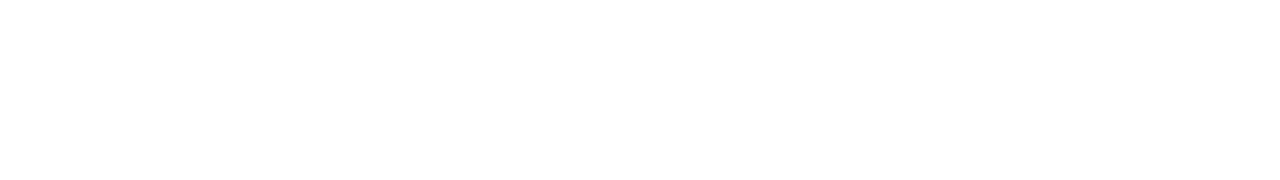
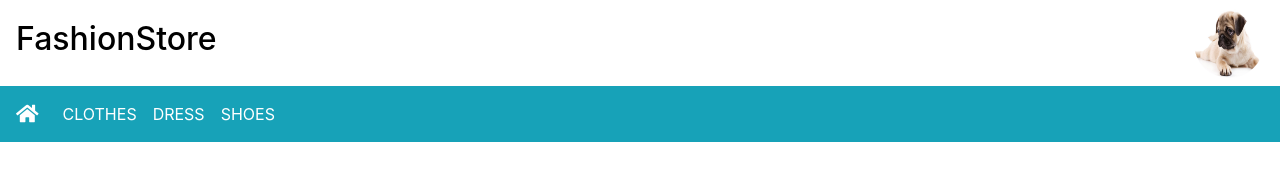
Before and after one commit to vanvusontrang/FashionStore, a plain HTML site: page index.html in a window 1280 px wide. Drawn offline with nearby package versions, Linux system fonts and the light colour scheme.

Commit message:
index.html

```diff
--- a/css/style.css
+++ b/css/style.css
@@ -0,0 +1,13 @@
+/* avatar image */
+#avatar {
+    width: 60px;
+    height: 60px;
+  }
+/*remove underline link*/
+#homelink {
+    text-decoration: none;
+    color: black;
+}
+nav ul li a {
+    text-decoration: none;
+}
--- a/index.html
+++ b/index.html
@@ -8,13 +8,44 @@
     <script src="https://cdn.jsdelivr.net/npm/jquery@3.5.1/dist/jquery.slim.min.js"></script>
     <script src="https://cdn.jsdelivr.net/npm/popper.js@1.16.1/dist/umd/popper.min.js"></script>
     <script src="https://cdn.jsdelivr.net/npm/bootstrap@4.6.1/dist/js/bootstrap.bundle.min.js"></script>
-
+    <link rel="stylesheet" href="css/style.css">
+    <!--font awesome-->
+    <link rel="stylesheet" href="https://pro.fontawesome.com/releases/v5.10.0/css/all.css" integrity="sha384-AYmEC3Yw5cVb3ZcuHtOA93w35dYTsvhLPVnYs9eStHfGJvOvKxVfELGroGkvsg+p" crossorigin="anonymous"/>
     <title>Welcome</title>
 </head>
+<!--Main-->
 <body>
-    <!--Main-->
-    <div class="container-fluid">
-
-    </div>
+    <!--Header Navbar-->
+    <nav class="main-header navbar navbar-expand navbar-light">
+        <ul class="navbar-nav mr-auto">
+            <li class="nav-item">
+                <a id="homelink" href="index.html"><h2>FashionStore</h2></a>
+            </li>
+        </ul>
+        <ul class="navbar-nav ml-auto">
+            <li class="nav-item">
+                <img src="img/dogs.jpg" class="rounded-circle" alt="avatar"width="70" height="70">
+            </li>
+        </ul>
+    </nav>
+    <!--Tools Navbar-->
+    <nav class="navbar navbar-expand-sm bg-info navbar-dark">
+        <ul class="navbar-nav">
+            <a class="navbar-brand" href="index.html">
+                <i class="fas fa-home py-0"></i>
+            </a>
+        </ul>
+        <ul class="navbar-nav">
+            <li class="nav-item">
+                <a href="#" class="nav-link active py-0">CLOTHES</a>
+            </li>
+            <li class="nav-item">
+                <a href="#" class="nav-link active py-0">DRESS</a>
+            </li>
+            <li class="nav-item">
+                <a href="#" class="nav-link active py-0">SHOES</a>
+            </li>
+        </ul>
+    </nav>
 </body>
 </html>
```
Also changed, not shown: 1 other file.
